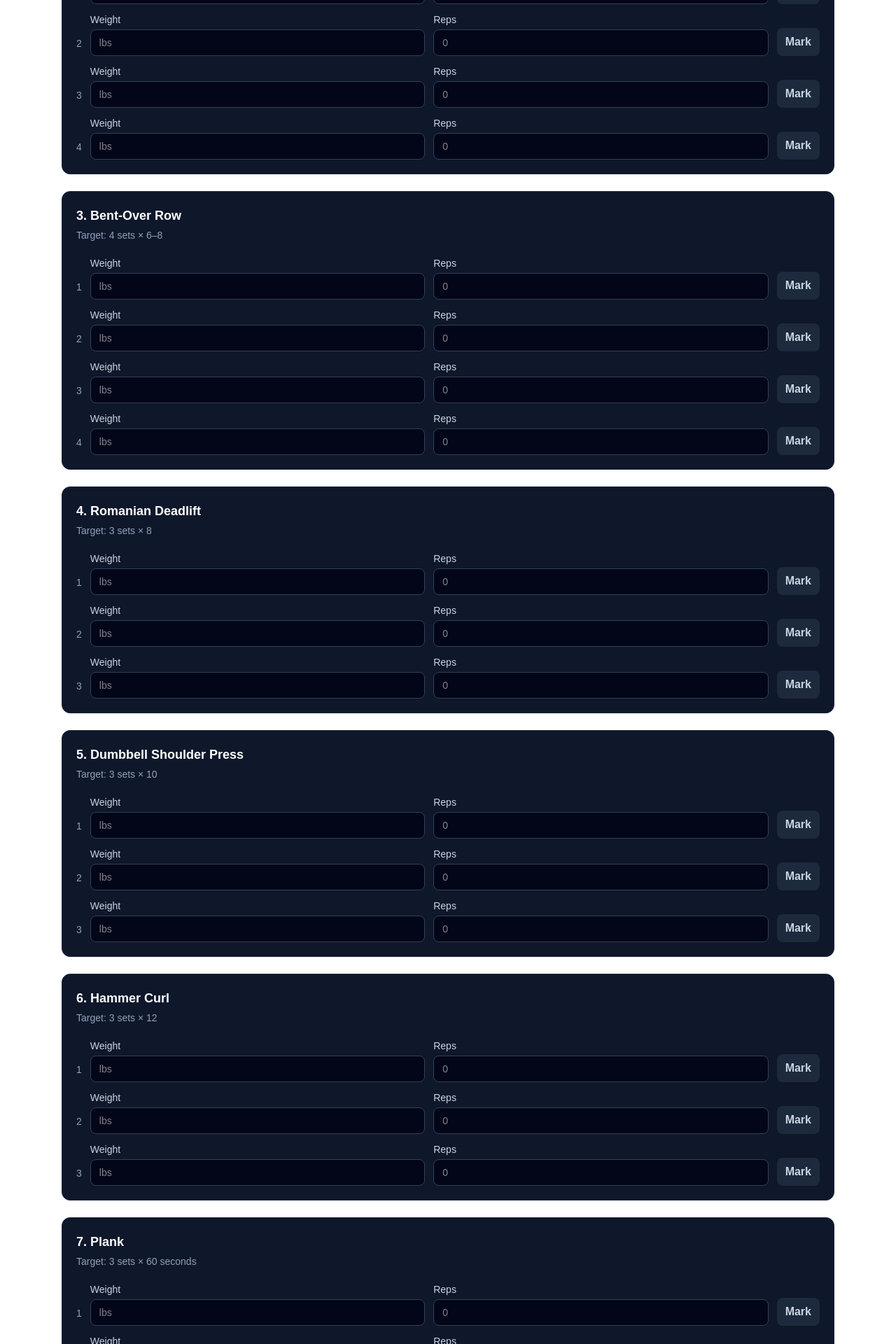
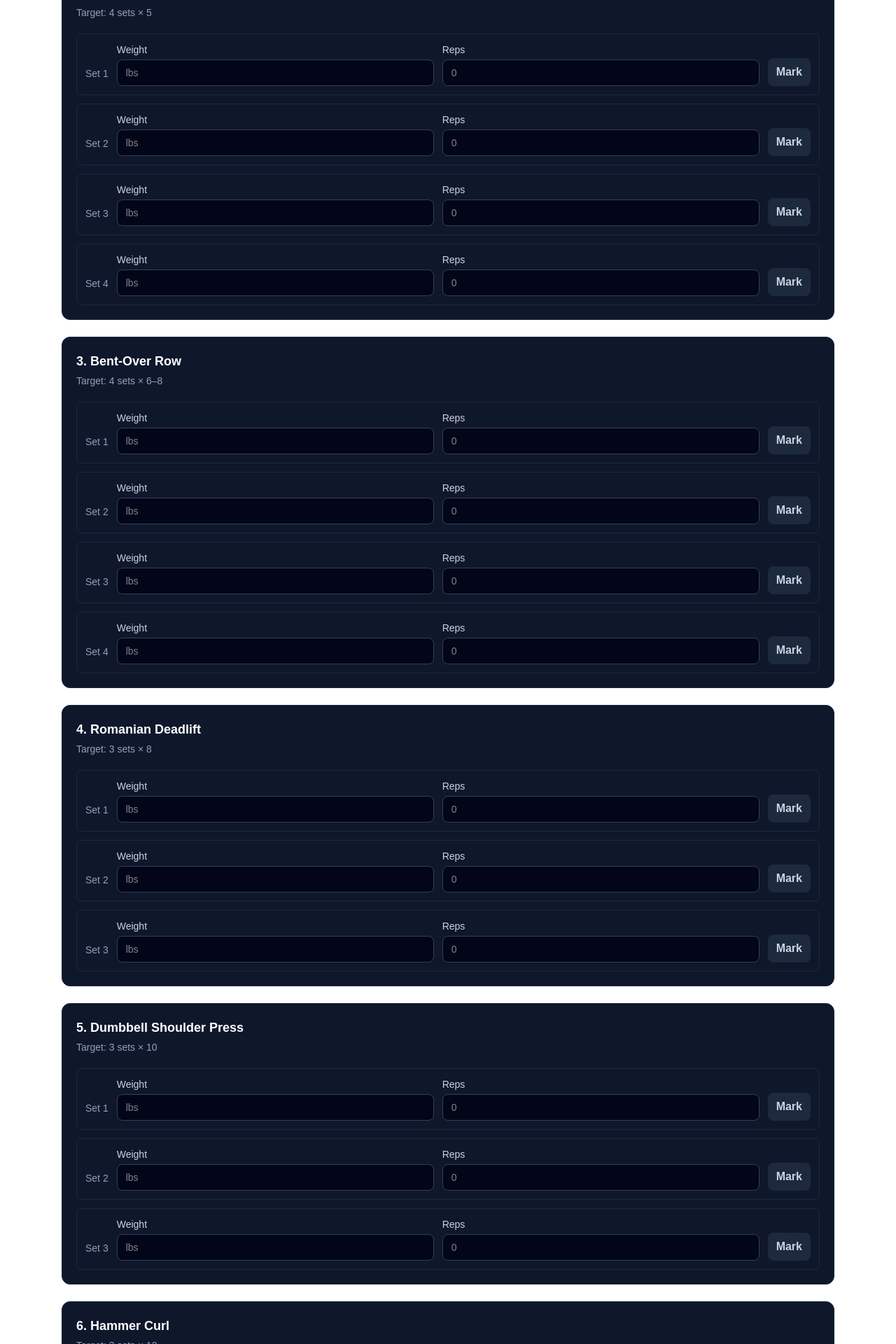
Before and after one commit to Shehu-Muhammad/lift-log, a Next.js app: page /workouts/day-1 in a window 1280 px wide. Shown: the part 820-2740 px from the top of the page at 70% size. Built offline with nearby package versions, Linux system fonts and the light colour scheme.

Commit message:
added finish workout button that logs completed workout data to the browser console

```diff
--- a/components/workouts/WorkoutLogger.tsx
+++ b/components/workouts/WorkoutLogger.tsx
@@ -1,99 +1,242 @@
-"use client";
+'use client';
 
-import { useState } from "react";
-import type { Workout } from "@/types/workout";
+import { useState } from 'react';
+import type { Workout } from '@/types/workout';
 
 type WorkoutLoggerProps = {
   workout: Workout;
 };
 
+type SetEntry = {
+  weight: string;
+  reps: string;
+  duration: string;
+  completed: boolean;
+};
+
+type WorkoutEntries = Record<string, SetEntry>;
+
 export default function WorkoutLogger({ workout }: WorkoutLoggerProps) {
-  const [completedSets, setCompletedSets] = useState<Record<string, boolean>>(
-    {},
+  const [entries, setEntries] = useState<WorkoutEntries>({});
+  const [selectedOptions, setSelectedOptions] = useState<
+    Record<string, string>
+  >({});
+
+  function selectExerciseOption(exerciseId: string, optionId: string) {
+    setSelectedOptions((current) => ({
+      ...current,
+      [exerciseId]: optionId,
+    }));
+  }
+
+  function getSetEntry(setId: string): SetEntry {
+    return (
+      entries[setId] ?? {
+        weight: '',
+        reps: '',
+        duration: '',
+        completed: false,
+      }
     );
+  }
 
-  function toggleSet(setId: string) {
-    setCompletedSets((current) => ({
+  function updateSet(
+    setId: string,
+    field: keyof SetEntry,
+    value: string | boolean,
+  ) {
+    setEntries((current) => ({
       ...current,
-      [setId]: !current[setId],
+      [setId]: {
+        ...getSetEntry(setId),
+        [field]: value,
+      },
     }));
   }
 
   return (
-    <div className="mt-8 space-y-6">
-      {workout.exercises.map((exercise, exerciseIndex) => (
+    <div className='mt-8 space-y-6'>
+      {workout.exercises.map((exercise, exerciseIndex) => {
+        const selectedOptionId = selectedOptions[exercise.id];
+
+        const selectedOption = exercise.options?.find(
+          (option) => option.id === selectedOptionId,
+        );
+
+        const trackingType =
+          selectedOption?.trackingType ??
+          exercise.trackingType ??
+          'weight-reps';
+
+        return (
           <section
             key={exercise.id}
-          className="rounded-xl border border-slate-800 bg-slate-900 p-5"
+            className='rounded-xl border border-slate-800 bg-slate-900 p-5'
           >
             <div>
-            <h2 className="text-lg font-semibold text-white">
+              <h2 className='text-lg font-semibold text-white'>
                 {exerciseIndex + 1}. {exercise.name}
               </h2>
 
-            <p className="mt-1 text-sm text-slate-400">
+              <p className='mt-1 text-sm text-slate-400'>
                 Target: {exercise.sets} sets × {exercise.reps}
               </p>
 
               {exercise.notes && (
-              <p className="mt-2 text-sm text-slate-500">{exercise.notes}</p>
+                <p className='mt-2 text-sm text-slate-500'>{exercise.notes}</p>
+              )}
+
+              {exercise.options && (
+                <div className='mt-4'>
+                  <p className='text-sm font-medium text-slate-300'>
+                    Choose exercise
+                  </p>
+
+                  <div className='mt-2 flex flex-wrap gap-2'>
+                    {exercise.options.map((option) => {
+                      const isSelected = selectedOptionId === option.id;
+
+                      return (
+                        <button
+                          key={option.id}
+                          type='button'
+                          onClick={() =>
+                            selectExerciseOption(exercise.id, option.id)
+                          }
+                          aria-pressed={isSelected}
+                          className={`rounded-lg border px-4 py-2 text-sm font-semibold transition ${
+                            isSelected
+                              ? 'border-blue-500 bg-blue-600 text-white'
+                              : 'border-slate-700 bg-slate-950 text-slate-300 hover:border-slate-500'
+                          }`}
+                        >
+                          {option.name}
+                        </button>
+                      );
+                    })}
+                  </div>
+                </div>
               )}
             </div>
 
-          <div className="mt-5 space-y-3">
+            {exercise.options && !selectedOption ? (
+              <p className='mt-5 rounded-lg border border-slate-800 bg-slate-950 p-4 text-sm text-slate-400'>
+                Choose Pull-Ups or Lat Pulldown to begin logging sets.
+              </p>
+            ) : (
+              <div className='mt-5 space-y-3'>
                 {Array.from({ length: exercise.sets }).map((_, setIndex) => {
                   const setId = `${exercise.id}-${setIndex}`;
-              const isComplete = completedSets[setId] ?? false;
+                  const entry = getSetEntry(setId);
 
                   return (
                     <div
                       key={setId}
-                  className="grid grid-cols-[auto_1fr_1fr_auto] items-end gap-3"
+                      className='grid grid-cols-1 gap-3 rounded-lg border border-slate-800 p-3 sm:grid-cols-[auto_1fr_1fr_auto] sm:items-end'
                     >
-                  <span className="pb-2 text-sm font-medium text-slate-400">
-                    {setIndex + 1}
+                      <span className='text-sm font-medium text-slate-400 sm:pb-2'>
+                        Set {setIndex + 1}
                       </span>
 
-                  <label className="text-sm text-slate-300">
+                      {trackingType === 'duration' ? (
+                        <label className='text-sm text-slate-300 sm:col-span-2'>
+                          Time
+                          <div className='relative mt-1'>
+                            <input
+                              type='number'
+                              min='0'
+                              inputMode='numeric'
+                              placeholder='60'
+                              value={entry.duration}
+                              onChange={(event) =>
+                                updateSet(setId, 'duration', event.target.value)
+                              }
+                              className='w-full rounded-lg border border-slate-700 bg-slate-950 px-3 py-2 pr-20 text-white outline-none transition focus:border-blue-500'
+                            />
+
+                            <span className='absolute inset-y-0 right-3 flex items-center text-sm text-slate-500'>
+                              seconds
+                            </span>
+                          </div>
+                        </label>
+                      ) : (
+                        <>
+                          {trackingType === 'weight-reps' && (
+                            <label className='text-sm text-slate-300'>
                               Weight
                               <input
-                      type="number"
-                      min="0"
-                      inputMode="decimal"
-                      placeholder="lbs"
-                      className="mt-1 w-full rounded-lg border border-slate-700 bg-slate-950 px-3 py-2 text-white outline-none transition focus:border-blue-500"
+                                type='number'
+                                min='0'
+                                step='0.5'
+                                inputMode='decimal'
+                                placeholder='lbs'
+                                value={entry.weight}
+                                onChange={(event) =>
+                                  updateSet(setId, 'weight', event.target.value)
+                                }
+                                className='mt-1 w-full rounded-lg border border-slate-700 bg-slate-950 px-3 py-2 text-white outline-none transition focus:border-blue-500'
                               />
                             </label>
+                          )}
 
-                  <label className="text-sm text-slate-300">
+                          <label
+                            className={`text-sm text-slate-300 ${
+                              trackingType === 'bodyweight-reps'
+                                ? 'sm:col-span-2'
+                                : ''
+                            }`}
+                          >
                             Reps
                             <input
-                      type="number"
-                      min="0"
-                      inputMode="numeric"
-                      placeholder="0"
-                      className="mt-1 w-full rounded-lg border border-slate-700 bg-slate-950 px-3 py-2 text-white outline-none transition focus:border-blue-500"
+                              type='number'
+                              min='0'
+                              inputMode='numeric'
+                              placeholder='0'
+                              value={entry.reps}
+                              onChange={(event) =>
+                                updateSet(setId, 'reps', event.target.value)
+                              }
+                              className='mt-1 w-full rounded-lg border border-slate-700 bg-slate-950 px-3 py-2 text-white outline-none transition focus:border-blue-500'
                             />
                           </label>
+                        </>
+                      )}
 
                       <button
-                    type="button"
-                    onClick={() => toggleSet(setId)}
-                    aria-pressed={isComplete}
+                        type='button'
+                        onClick={() =>
+                          updateSet(setId, 'completed', !entry.completed)
+                        }
+                        aria-pressed={entry.completed}
                         className={`rounded-lg px-3 py-2 font-semibold transition ${
-                      isComplete
-                        ? "bg-green-600 text-white"
-                        : "bg-slate-800 text-slate-300 hover:bg-slate-700"
+                          entry.completed
+                            ? 'bg-green-600 text-white'
+                            : 'bg-slate-800 text-slate-300 hover:bg-slate-700'
                         }`}
                       >
-                    {isComplete ? "Done" : "Mark"}
+                        {entry.completed ? 'Done' : 'Mark'}
                       </button>
                     </div>
                   );
                 })}
               </div>
+            )}
           </section>
-      ))}
+        );
+      })}
+
+      <button
+        type='button'
+        onClick={() =>
+          console.log({
+            entries,
+            selectedOptions,
+          })
+        }
+        className='w-full rounded-lg bg-blue-600 px-5 py-3 font-semibold text-white transition hover:bg-blue-500'
+      >
+        Finish Workout
+      </button>
     </div>
   );
 }
--- a/data/workouts.ts
+++ b/data/workouts.ts
@@ -48,6 +48,7 @@ export const workouts: Workout[] = [
         name: "Plank",
         sets: 3,
         reps: "60 seconds",
+        trackingType: "duration",
       },
     ],
   },
@@ -74,6 +75,19 @@ export const workouts: Workout[] = [
         name: "Pull-Ups or Lat Pulldown",
         sets: 3,
         reps: "8–10",
+        notes: "Choose one exercise for this workout.",
+        options: [
+          {
+            id: "pull-up",
+            name: "Pull-Up",
+            trackingType: "bodyweight-reps"
+          },
+          {
+            id: "lat-pulldown",
+            name: "Lat Pulldown",
+            trackingType: "weight-reps"
+          }
+        ]
       },
       {
         id: "zercher-squat",
--- a/types/workout.ts
+++ b/types/workout.ts
@@ -1,9 +1,22 @@
+export type ExerciseTrackingType =
+  | "weight-reps"
+  | "bodyweight-reps"
+  | "duration";
+
+export type ExerciseOption = {
+  id: string;
+  name: string;
+  trackingType: ExerciseTrackingType;
+};
+
 export type Exercise = {
   id: string;
   name: string;
   sets: number;
   reps: string;
   notes?: string;
+  trackingType?: ExerciseTrackingType;
+  options?: ExerciseOption[];
 };
 
 export type Workout = {
```
Lines whose indentation alone changed are shown as unchanged.
